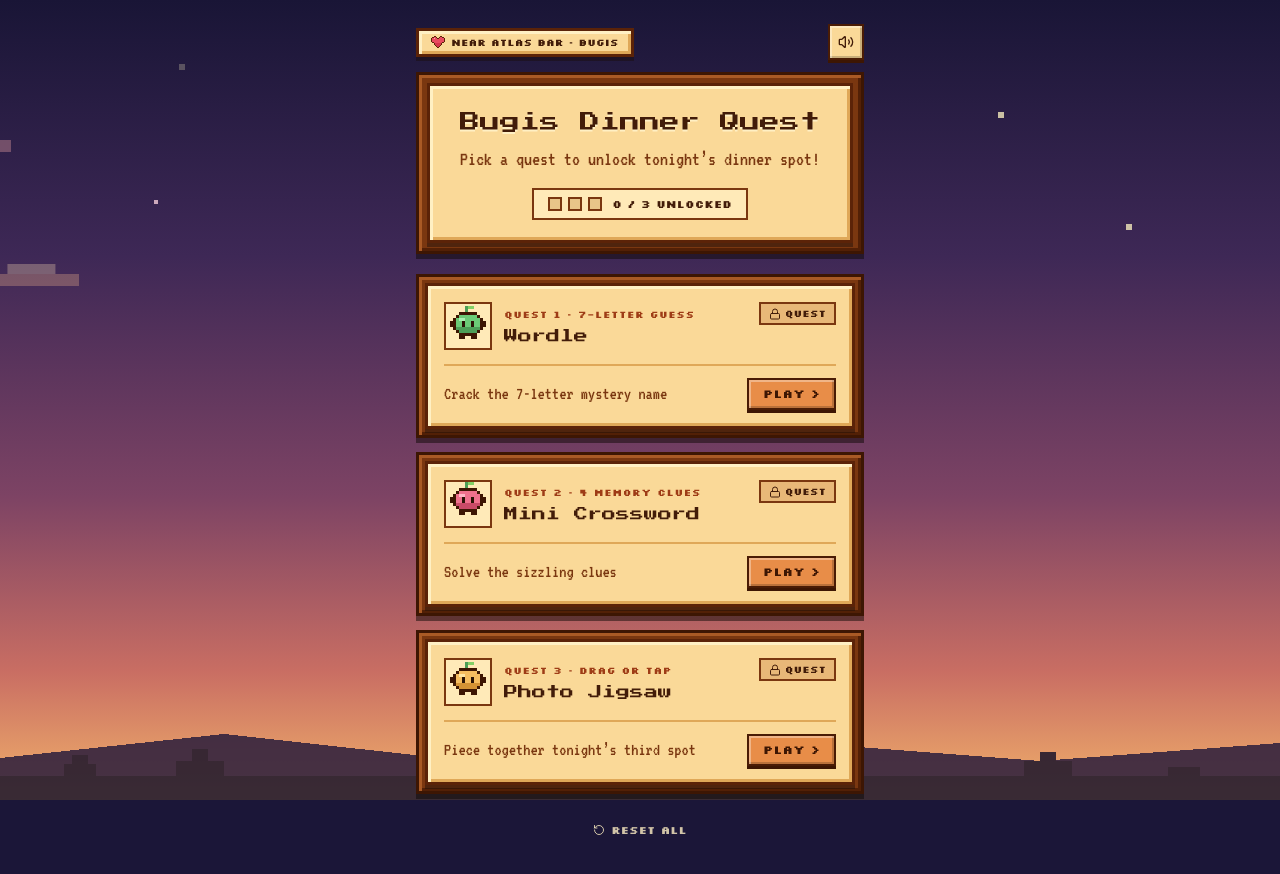
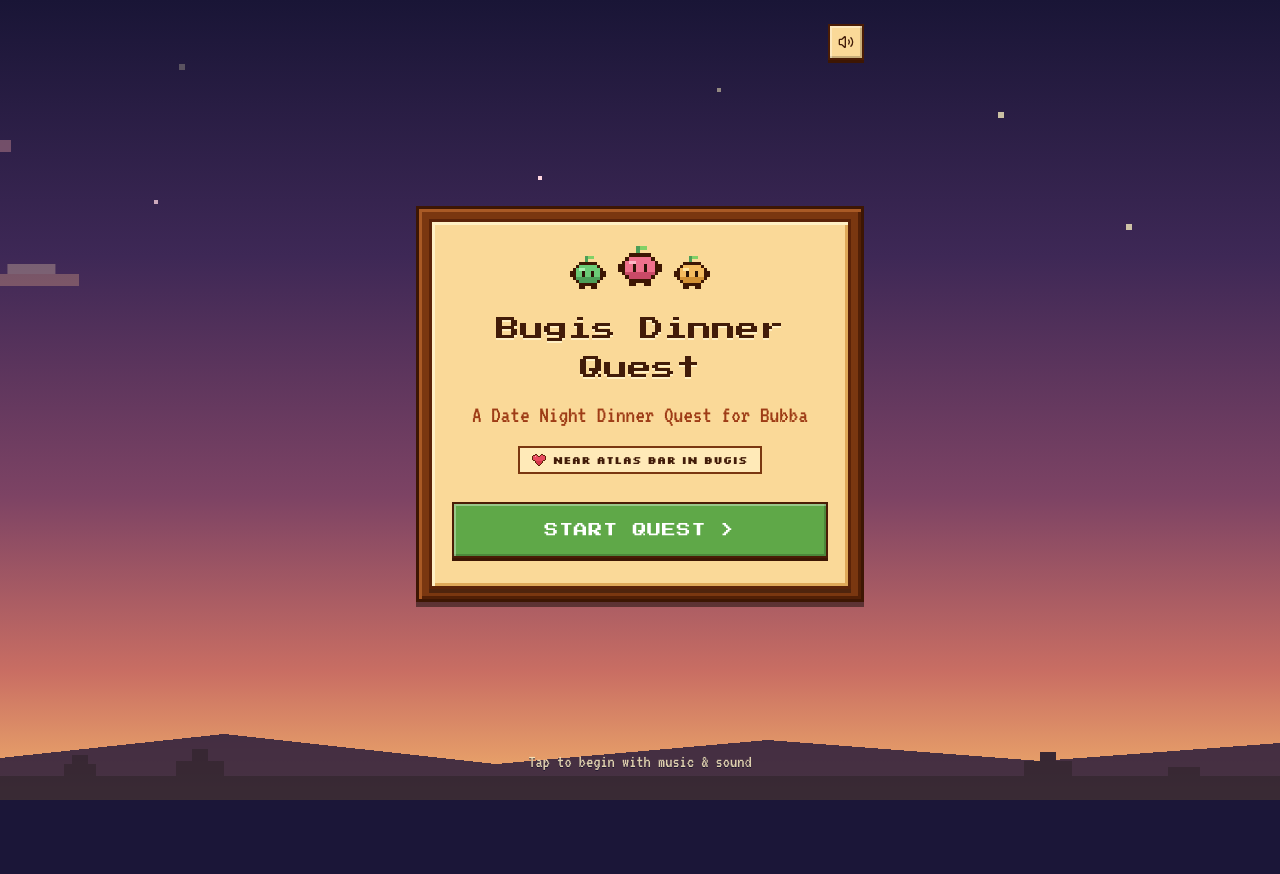
Before and after one commit to fluffysaur/2026meetsarydate, a React (Vite) app: page / in a window 1280 px wide. After the commit the page ends 800 px from the top, so only its background shows below. Built offline with nearby package versions, Linux system fonts and the light colour scheme.

Commit message:
Add Stardew Valley Title Screen for Bubba to start music

```diff
--- a/src/App.tsx
+++ b/src/App.tsx
@@ -22,6 +22,7 @@ import { CrosswordPuzzle } from './components/CrosswordPuzzle';
 import { JigsawPuzzle } from './components/JigsawPuzzle';
 import { RevealModal } from './components/RevealModal';
 import { StardewBackdrop } from './components/StardewBackdrop';
+import { TitleScreen } from './components/TitleScreen';
 import {
   PixelHeart,
   PixelJunimo,
@@ -43,6 +44,7 @@ const JUNIMO_COLORS: Record<PuzzleId, 'green' | 'rose' | 'gold'> = {
 };
 
 export function App() {
+  const [started, setStarted] = useState(false);
   const [progress, setProgress] = useState<QuestProgress>(() => loadProgress());
   const [activePuzzle, setActivePuzzle] = useState<PuzzleId | null>(null);
   const [modalState, setModalState] = useState<{
@@ -72,6 +74,10 @@ export function App() {
   };
 
   const solvedCount = PUZZLE_ORDER.filter((id) => progress.solved[id]).length;
+  const hasProgress =
+    solvedCount > 0 ||
+    progress.wordleGuesses.length > 0 ||
+    Object.keys(progress.crosswordGrid).length > 0;
 
   const handleSolve = (puzzleId: PuzzleId) => {
     setProgress((prev) => ({
@@ -102,7 +108,15 @@ export function App() {
       <StardewBackdrop />
 
       <AnimatePresence mode="wait">
-        {activePuzzle ? (
+        {!started ? (
+          <TitleScreen
+            key="title"
+            hasProgress={hasProgress}
+            muted={muted}
+            onToggleMute={toggleMute}
+            onStart={() => setStarted(true)}
+          />
+        ) : activePuzzle ? (
           <motion.div
             key={`puzzle-${activePuzzle}`}
             initial={{ opacity: 0, x: 28 }}
--- /dev/null
+++ b/src/components/TitleScreen.tsx
@@ -0,0 +1,109 @@
+import { motion } from 'motion/react';
+import { Volume2, VolumeX } from 'lucide-react';
+import { PixelHeart, PixelJunimo } from './PixelSprites';
+import { ensureMusicStarted, playTap } from '../utils/sound';
+
+interface TitleScreenProps {
+  hasProgress: boolean;
+  muted: boolean;
+  onToggleMute: () => void;
+  onStart: () => void;
+}
+
+export function TitleScreen({
+  hasProgress,
+  muted,
+  onToggleMute,
+  onStart,
+}: TitleScreenProps) {
+  const handleStart = () => {
+    playTap();
+    ensureMusicStarted();
+    onStart();
+  };
+
+  return (
+    <motion.div
+      key="title-screen"
+      initial={{ opacity: 0 }}
+      animate={{ opacity: 1 }}
+      exit={{ opacity: 0, scale: 0.96 }}
+      transition={{ duration: 0.25 }}
+      className="relative z-10 min-h-[100dvh] flex flex-col justify-between px-4 py-6"
+    >
+      {/* Top Sound Toggle */}
+      <div className="w-full max-w-md mx-auto flex justify-end">
+        <button
+          type="button"
+          onClick={onToggleMute}
+          aria-label={muted ? 'Unmute sounds' : 'Mute sounds'}
+          className="sdv-btn bg-[#FAD998] p-2 text-[#421C09]"
+        >
+          {muted ? (
+            <VolumeX className="w-4 h-4" />
+          ) : (
+            <Volume2 className="w-4 h-4" />
+          )}
+        </button>
+      </div>
+
+      {/* Center Stardew Signboard */}
+      <div className="w-full max-w-md mx-auto my-auto py-6">
+        <motion.div
+          initial={{ y: 20, opacity: 0 }}
+          animate={{ y: 0, opacity: 1 }}
+          transition={{ type: 'spring', stiffness: 280, damping: 22 }}
+          className="sdv-wood-panel p-2.5"
+        >
+          <div className="sdv-parchment px-5 py-7 text-center">
+            {/* Bobbing Junimo Trio */}
+            <div className="flex items-end justify-center gap-3 mb-4">
+              <div className="animate-junimo" style={{ animationDelay: '0s' }}>
+                <PixelJunimo color="green" className="w-9 h-9" />
+              </div>
+              <div
+                className="animate-junimo"
+                style={{ animationDelay: '0.3s' }}
+              >
+                <PixelJunimo color="rose" className="w-11 h-11" />
+              </div>
+              <div
+                className="animate-junimo"
+                style={{ animationDelay: '0.6s' }}
+              >
+                <PixelJunimo color="gold" className="w-9 h-9" />
+              </div>
+            </div>
+
+            <h1 className="font-pixel-title text-xl sm:text-2xl leading-relaxed text-[#421C09] drop-shadow-[0_2px_0_#FFF0C4]">
+              Bugis Dinner Quest
+            </h1>
+
+            <p className="mt-3 font-pixel-body text-2xl text-[#9E3C16] leading-tight">
+              A Date Night Dinner Quest for Bubba
+            </p>
+
+            <div className="mt-4 inline-flex items-center gap-1.5 bg-[#FFEAB8] border-2 border-[#7A3710] px-3 py-1 text-[11px] font-bold text-[#421C09]">
+              <PixelHeart className="w-3.5 h-3.5" />
+              Near ATLAS Bar in Bugis
+            </div>
+
+            <motion.button
+              type="button"
+              whileHover={{ scale: 1.02 }}
+              whileTap={{ scale: 0.97 }}
+              onClick={handleStart}
+              className="sdv-btn mt-7 w-full bg-[#5FA848] py-4 font-pixel-title text-xs sm:text-sm text-white uppercase tracking-wider"
+            >
+              {hasProgress ? 'Continue Quest >' : 'Start Quest >'}
+            </motion.button>
+          </div>
+        </motion.div>
+      </div>
+
+      <p className="text-center font-pixel-body text-lg text-[#FFF0C4]/85 drop-shadow-[0_1px_0_#19132B]">
+        Tap to begin with music &amp; sound
+      </p>
+    </motion.div>
+  );
+}
```
